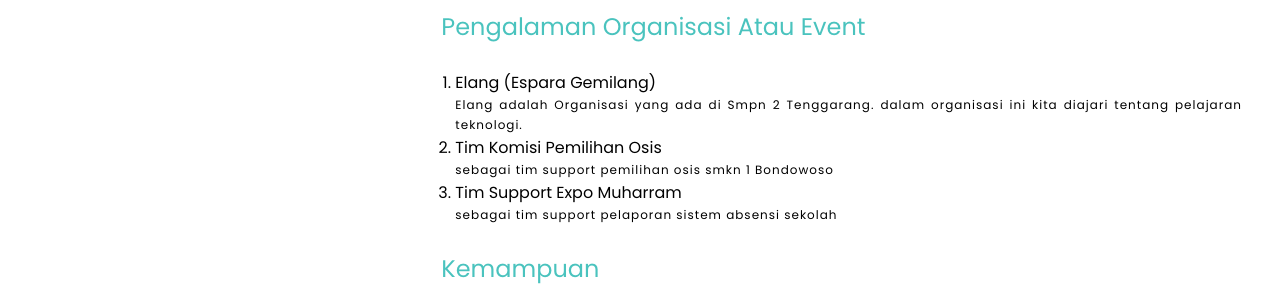
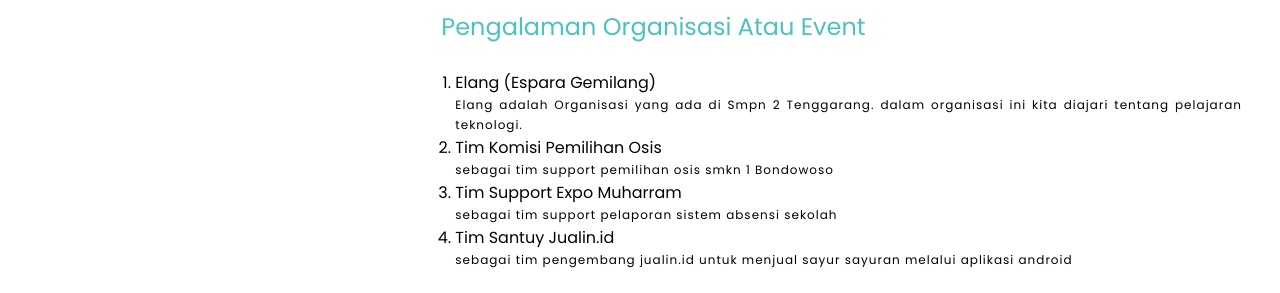
Before and after one commit to ludfyrahman/LiterasiDigital, a plain HTML site: page index.html in a window 1280 px wide. Shown: the part 592-885 px from the top of the page. Drawn offline with Linux system fonts and the light colour scheme.

Commit message:
add experience

```diff
--- a/index.html
+++ b/index.html
@@ -90,6 +90,10 @@
                                 <li>
                                     Tim Support Expo Muharram
                                     <p class="paragraph">sebagai tim support pelaporan sistem absensi sekolah</p>
+                                </li>
+                                <li>
+                                    Tim Santuy Jualin.id
+                                    <p class="paragraph">sebagai tim pengembang jualin.id untuk menjual sayur sayuran melalui aplikasi android</p>
                                 </li>
                             </ol>
                         </div>
```
